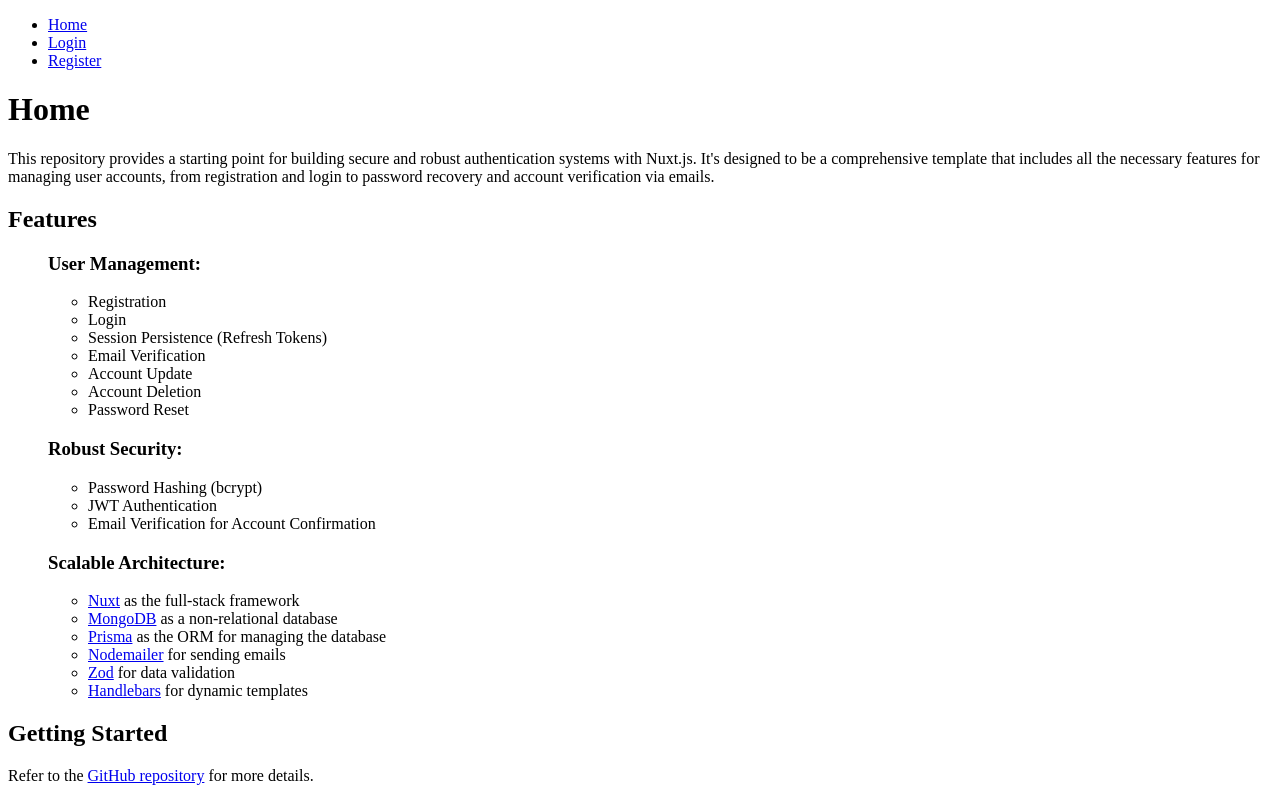
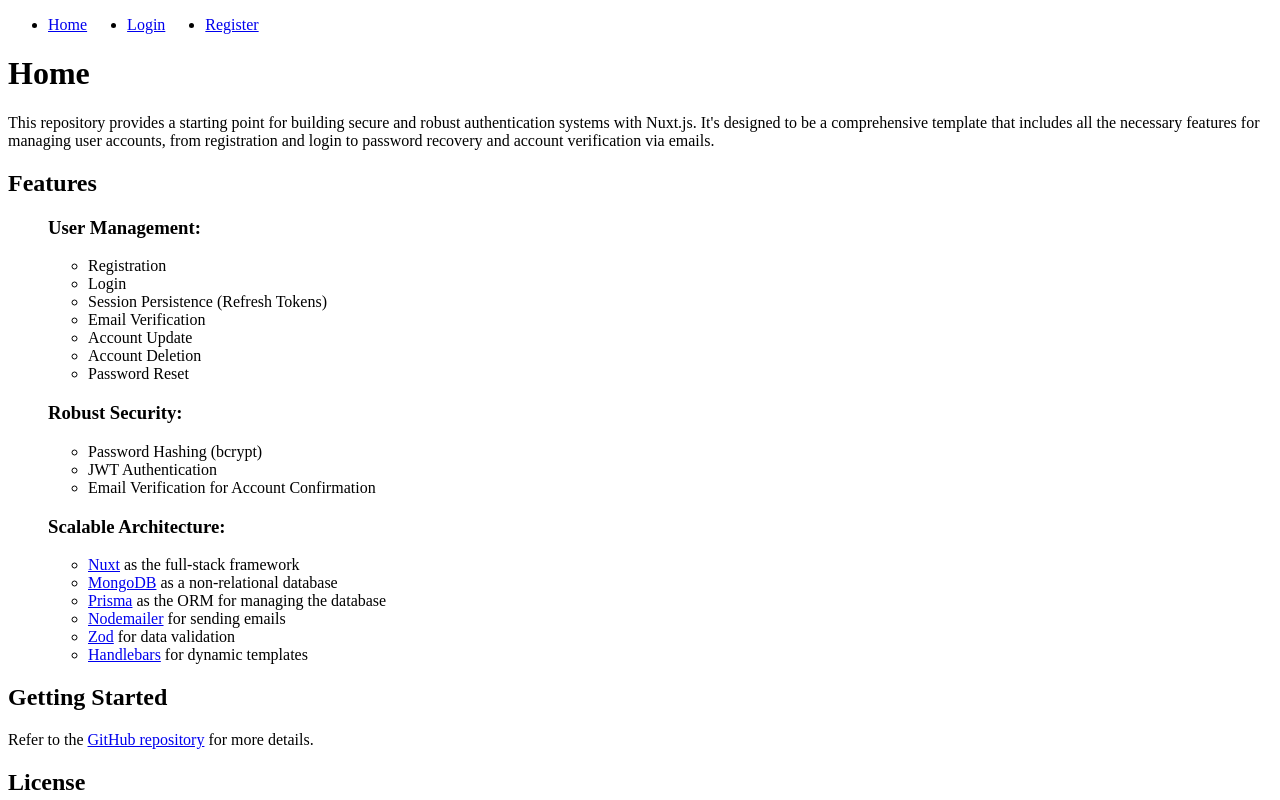
Before and after one commit to vircoding/nuxt-authentication-starter-template, a Nuxt app: page / in a window 1280 px wide. Shown: the top 800 px of the page. Built offline with nearby package versions, Linux system fonts and the light colour scheme.

Commit message:
minor changes

```diff
--- a/layouts/default.vue
+++ b/layouts/default.vue
@@ -1,5 +1,3 @@
-<script lang="ts"></script>
-
 <template>
   <div>
     <header>
@@ -39,3 +37,10 @@
     </footer>
   </div>
 </template>
+
+<style scoped>
+ul {
+  display: flex;
+  gap: 40px;
+}
+</style>
--- a/pages/index.vue
+++ b/pages/index.vue
@@ -1,5 +1,3 @@
-<script lang="ts"></script>
-
 <template>
   <div>
     <h1>Home</h1>
```
